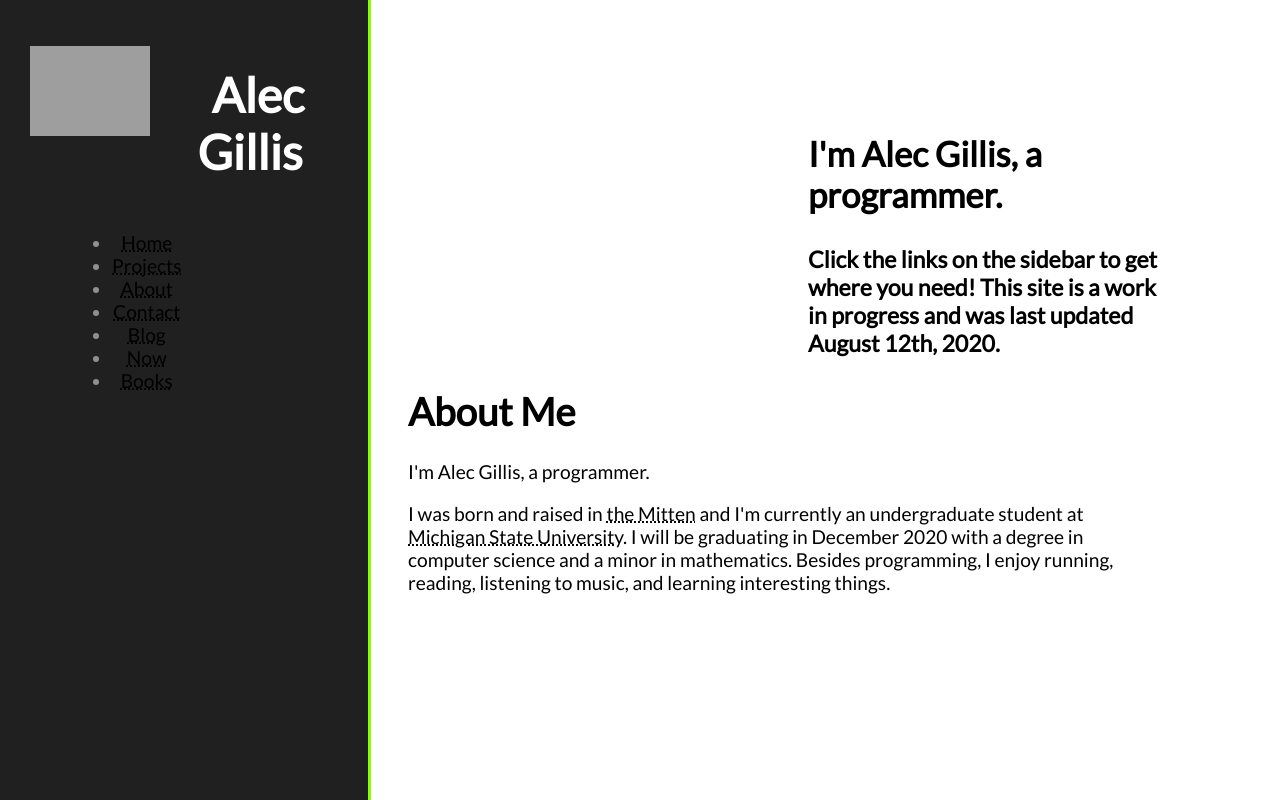
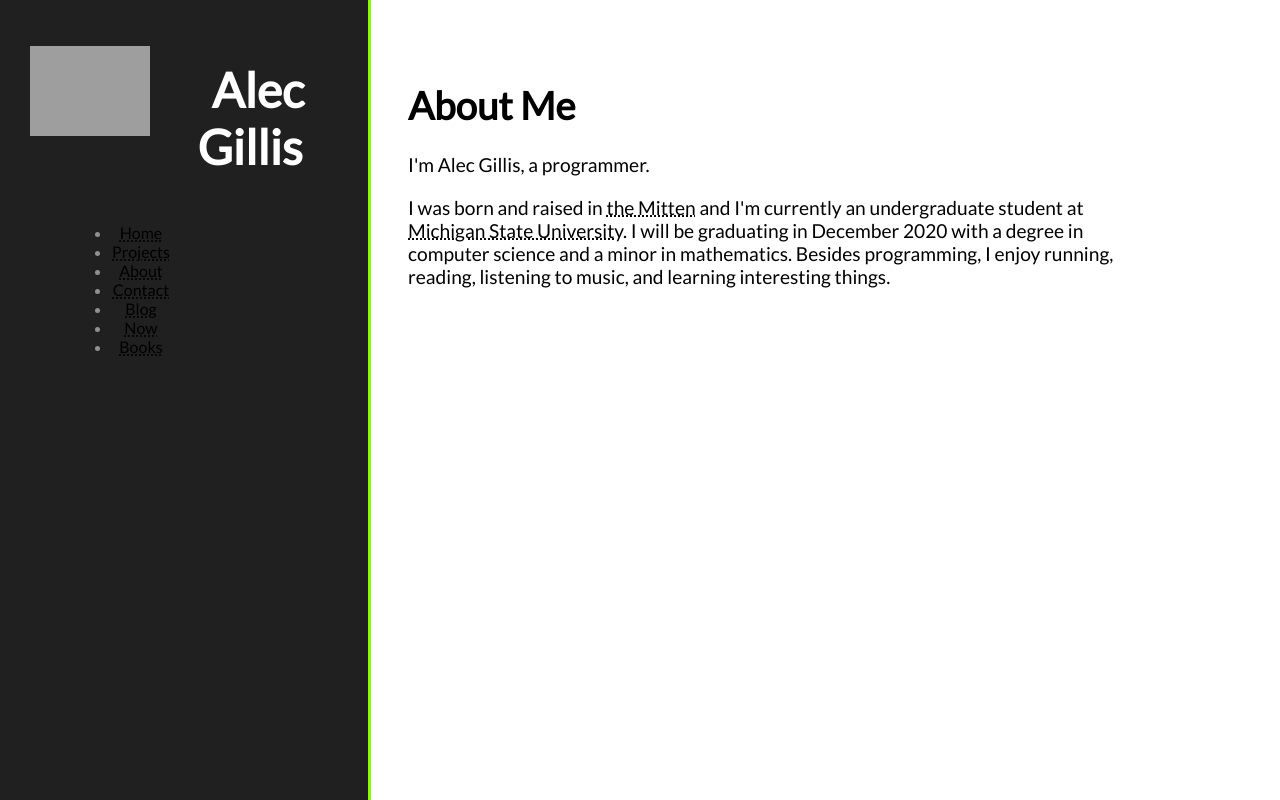
Before and after one commit to Alec-Gillis/alecgillis.me, a Gatsby site: page /about in a window 1280 px wide. Built offline with nearby package versions, Linux system fonts and the light colour scheme; Gatsby itself is replaced by a stand-in of ours; grey boxes are pictures that could not be loaded.

Commit message:
:rocket: No more errors/clean-up

```diff
--- a/src/components/header.js
+++ b/src/components/header.js
@@ -1,8 +1,8 @@
-import React from 'react'
-import { Link, graphql, useStaticQuery } from 'gatsby'
-import headshot from '../../static/headshot.jpg'
+import React from "react"
+import { Link, graphql, useStaticQuery } from "gatsby"
+import headshot from "../../static/headshot.jpg"
 
-import headerStyles from './header.module.scss'
+import * as headerStyles from "./header.module.scss"
 
 const Header = () => {
   const data = useStaticQuery(graphql`
@@ -18,11 +18,7 @@ const Header = () => {
   return (
     <header className={headerStyles.header}>
       <div className={headerStyles.item}>
-                <img
-                    className={headerStyles.headshot}
-                    src={headshot}
-                    alt="Alec Gillis"
-                />
+        <img src={headshot} alt="Alec Gillis" />
       </div>
       <div>
         <h1 className={headerStyles.htitle}>
@@ -40,10 +36,7 @@ const Header = () => {
               </Link>
             </li>
             <li>
-                            <Link
-                                className={headerStyles.navItem}
-                                to="/projects"
-                            >
+              <Link className={headerStyles.navItem} to="/projects">
                 Projects
               </Link>
             </li>
@@ -53,10 +46,7 @@ const Header = () => {
               </Link>
             </li>
             <li>
-                            <Link
-                                className={headerStyles.navItem}
-                                to="/contact"
-                            >
+              <Link className={headerStyles.navItem} to="/contact">
                 Contact
               </Link>
             </li>
--- a/src/pages/404.js
+++ b/src/pages/404.js
@@ -2,7 +2,7 @@ import React from "react"
 import { Link } from "gatsby"
 
 import Layout from "../components/layout"
-import Head from "./index"
+import { Head } from "./index"
 
 const NotFound = () => {
   return (
--- a/src/pages/about.js
+++ b/src/pages/about.js
@@ -1,7 +1,7 @@
 import React from "react"
 
 import Layout from "../components/layout"
-import Head from "./index"
+import { Head } from "./index"
 
 const AboutPage = () => {
   return (
--- a/src/pages/blog.js
+++ b/src/pages/blog.js
@@ -2,8 +2,8 @@ import React from "react"
 import { graphql, Link, useStaticQuery } from "gatsby"
 
 import Layout from "../components/layout"
-import blogStyles from "./blog.module.scss"
-import Head from "./index"
+import * as blogStyles from "./blog.module.scss"
+import { Head } from "./index"
 import moment from "moment"
 import * as path from "path"
 
--- a/src/pages/books.js
+++ b/src/pages/books.js
@@ -1,7 +1,7 @@
 import React from "react"
 
 import Layout from "../components/layout"
-import Head from "./index"
+import { Head } from "./index"
 
 const BooksPage = () => {
   return (
--- a/src/pages/contact.js
+++ b/src/pages/contact.js
@@ -1,7 +1,7 @@
 import React from "react"
 
 import Layout from "../components/layout"
-import Head from "./index"
+import { Head } from "./index"
 
 const ContactPage = () => {
   return (
--- a/src/pages/index.js
+++ b/src/pages/index.js
@@ -1,24 +1,8 @@
 import React from "react"
-import { useStaticQuery, graphql } from "gatsby"
 
 import Layout from "../components/layout"
 
-const IndexPage = () => {
-  return (
-    <Layout>
-      <Head title="Home" />
-      <h2>I'm Alec Gillis, a programmer.</h2>
-      <h4>
-        Click the links on the sidebar to get where you need! This site is a
-        work in progress and was last updated August 12th, 2020.
-      </h4>
-    </Layout>
-  )
-}
-
-export default IndexPage
-
-export const Head = ({ title }) => {
+/*export const Head = ({ title }) => {
   const data = useStaticQuery(graphql`
     query {
       site {
@@ -32,7 +16,24 @@ export const Head = ({ title }) => {
   return (
     <>
       <html lang="en" />
-      <title>{`${title} | ${data.site.siteMetadata.title}`}</title>
+      <title>Home</title>
     </>
   )
 }
+*/
+
+const IndexPage = () => {
+  return (
+    <Layout>
+      <h2>I'm Alec Gillis, a programmer.</h2>
+      <h4>
+        Click the links on the sidebar to get where you need! This site is a
+        work in progress and was last updated August 12th, 2020.
+      </h4>
+    </Layout>
+  )
+}
+
+export default IndexPage
+
+export const Head = () => <title>Home</title>
--- a/src/pages/now.js
+++ b/src/pages/now.js
@@ -1,7 +1,7 @@
 import React from "react"
 
 import Layout from "../components/layout"
-import Head from "./index"
+import { Head } from "./index"
 
 const NowPage = () => {
   return (
--- a/src/pages/projects.js
+++ b/src/pages/projects.js
@@ -1,7 +1,7 @@
 import React from "react"
 
 import Layout from "../components/layout"
-import Head from "./index"
+import { Head } from "./index"
 
 const ProjectsPage = () => {
   return (
--- a/src/templates/blog.js
+++ b/src/templates/blog.js
@@ -2,7 +2,7 @@ import React from "react"
 import { graphql } from "gatsby"
 
 import Layout from "../components/layout"
-import Head from "./index"
+import { Head } from "../pages/index"
 import moment from "moment"
 import * as path from "path"
 
--- a/src/templates/page.js
+++ b/src/templates/page.js
@@ -2,7 +2,7 @@ import React from 'react'
 import { graphql } from 'gatsby'
 
 import Layout from '../components/layout'
-import Head from "./index"
+import { Head } from "../pages/index"
 
 export const query = graphql`
     query($slug: String!) {
```
Also changed, not shown: src/components/layout.js (+9 -11 lines). Lines whose indentation alone changed are shown as unchanged.
